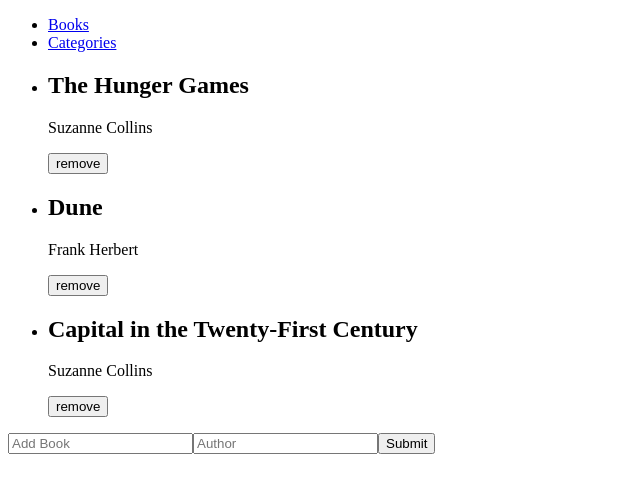
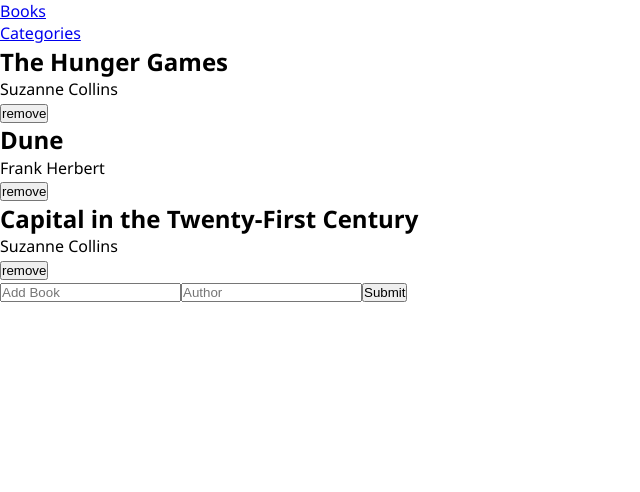
Before and after one commit to sajibarafatsiddiqui/react_bookstore, a React (Create React App) app: page / in a window 1280 px wide. Shown: the top 492 px of the page, without its empty margins (0-640 px from the left). Built offline with nearby package versions, Linux system fonts and the light colour scheme.

Commit message:
Added basic style

```diff
--- a/src/App.css
+++ b/src/App.css
@@ -0,0 +1,15 @@
+
+* {
+  box-sizing: border-box;
+  margin: 0;
+  padding: 0;
+}
+
+body {
+  font-family: "Segoe UI", sans-serif;
+  line-height: 1.4;
+  color: #000;
+  background: #fff;
+  height: 100vh;
+  font-weight: 400;
+}
--- a/src/index.css
+++ b/src/index.css
@@ -0,0 +1,27 @@
+body {
+  margin: 0;
+  font-family:
+    -apple-system,
+    BlinkMacSystemFont,
+    'Segoe UI',
+    'Roboto',
+    'Oxygen',
+    'Ubuntu',
+    'Cantarell',
+    'Fira Sans',
+    'Droid Sans',
+    'Helvetica Neue',
+    sans-serif;
+  -webkit-font-smoothing: antialiased;
+  -moz-osx-font-smoothing: grayscale;
+}
+
+code {
+  font-family:
+    source-code-pro,
+    Menlo,
+    Monaco,
+    Consolas,
+    'Courier New',
+    monospace;
+}
```
